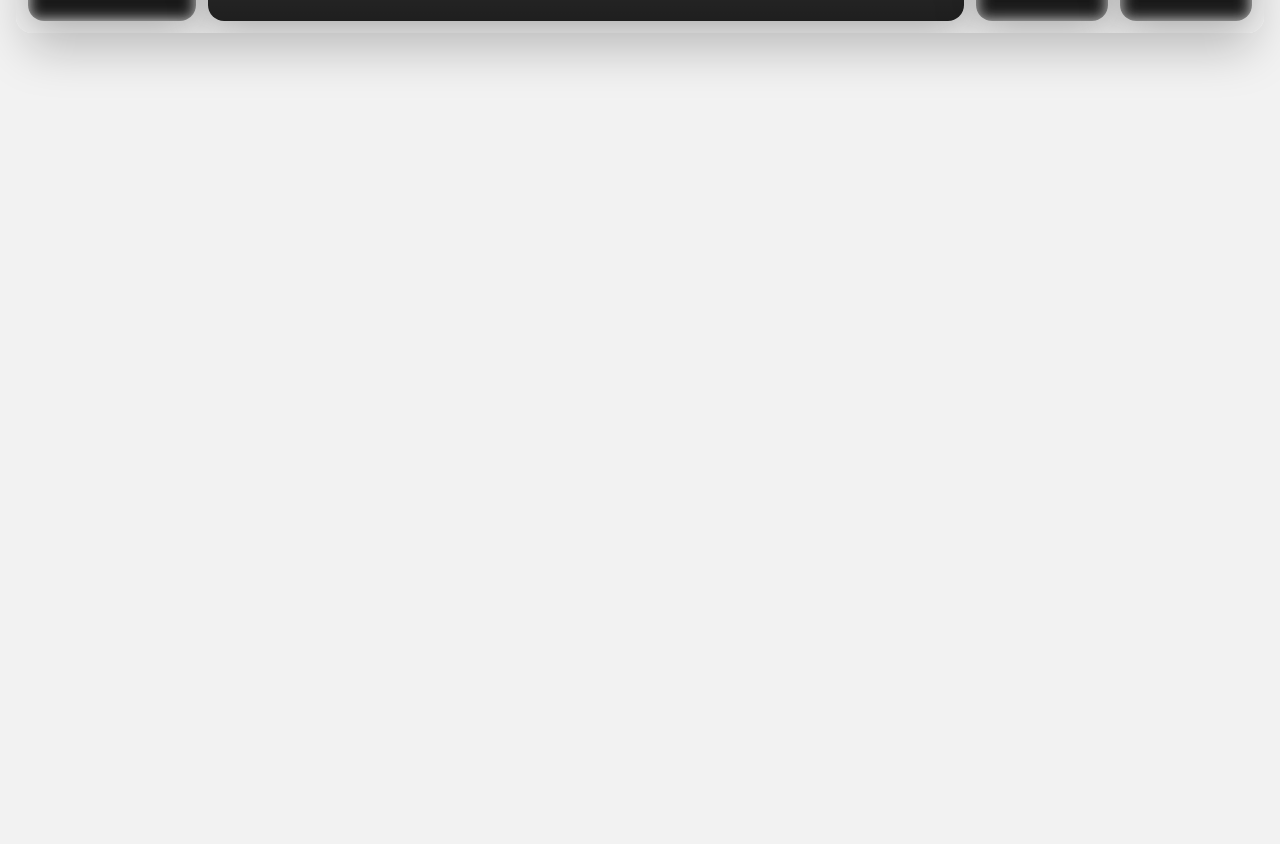
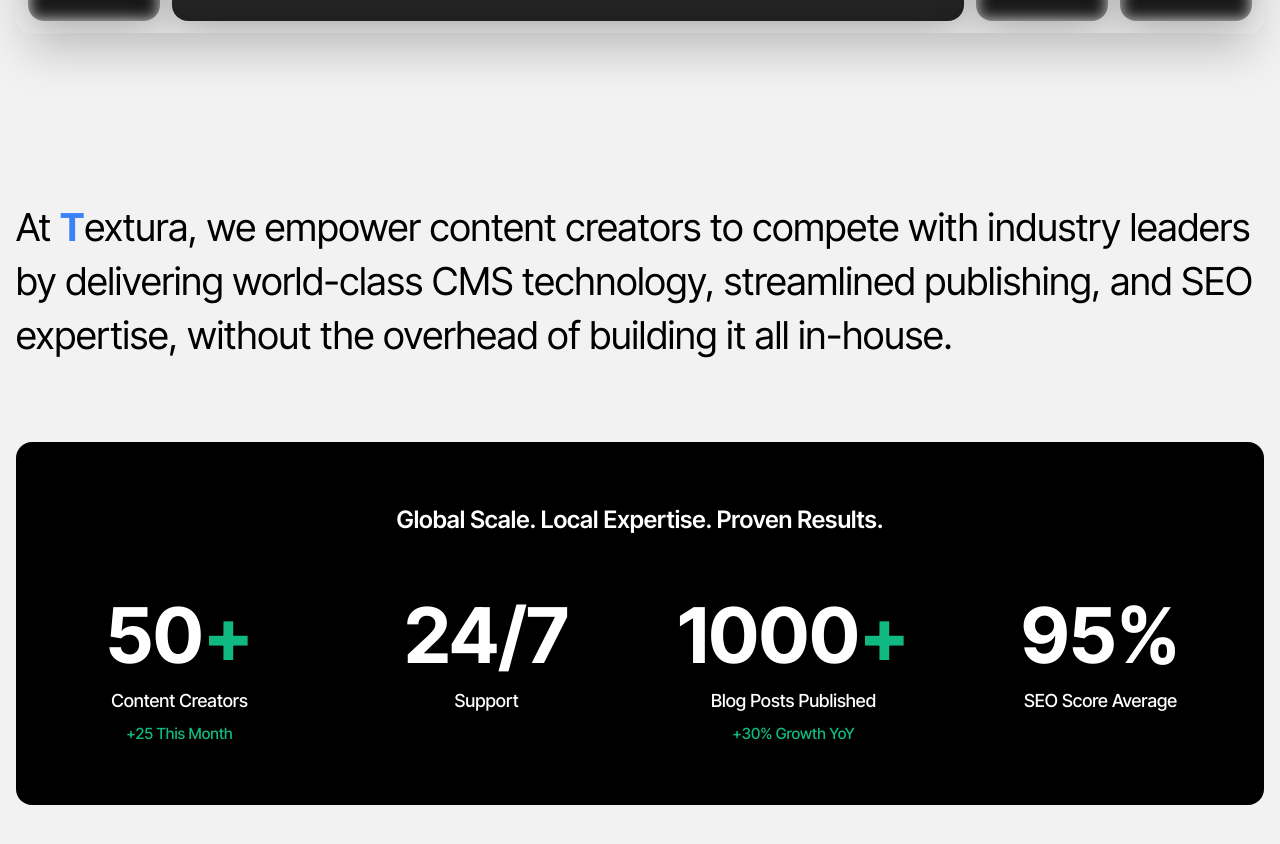
Before and after one commit to deepesh-sr/Textura, a React (Vite) app: page / in a window 1280 px wide. Shown: the part 760-1604 px from the top of the page. Before the commit the page ends 881 px from the top, so only its background shows below. Built offline with nearby package versions, Linux system fonts and the light colour scheme; grey boxes are pictures that could not be loaded.

Commit message:
Add stats section with framer motion.

```diff
--- a/src/App.jsx
+++ b/src/App.jsx
@@ -1,12 +1,14 @@
 import './App.css'
 import Navbar from './components/Navbar'
 import HeroSlider from './components/HeroSlider'
+import StatsSection from './components/StatsSection'
 
 function App() {
   return (
     <>
       <Navbar />
       <HeroSlider />
+      <StatsSection />
     </>
   )
 }
--- /dev/null
+++ b/src/components/StatsSection.jsx
@@ -0,0 +1,200 @@
+import { useEffect, useRef, useState } from 'react';
+import { motion, useInView } from 'framer-motion';
+
+const StatsSection = () => {
+  const textRef = useRef(null);
+  const statsRef = useRef(null);
+  const isTextInView = useInView(textRef, { once: true, amount: 0.3 });
+  const isStatsInView = useInView(statsRef, { once: true, amount: 0.5 });
+
+  const text = "At Textura, we empower content creators to compete with industry leaders by delivering world-class CMS technology, streamlined publishing, and SEO expertise, without the overhead of building it all in-house.";
+
+  const stats = [
+    {
+      number: 50,
+      suffix: '+',
+      label: 'Content Creators',
+      subLabel: '+25 This Month',
+      color: '#10B981'
+    },
+    {
+      number: 24,
+      suffix: '/7',
+      label: 'Support',
+      subLabel: '',
+      color: '#FFFFFF'
+    },
+    {
+      number: 1000,
+      suffix: '+',
+      label: 'Blog Posts Published',
+      subLabel: '+30% Growth YoY',
+      color: '#10B981'
+    },
+    {
+      number: 95,
+      suffix: '%',
+      label: 'SEO Score Average',
+      subLabel: '',
+      color: '#FFFFFF'
+    }
+  ];
+
+  return (
+    <section className="bg-pure-white" style={{ padding: '80px 16px' }}>
+      {/* Animated Text Section */}
+      <div className="max-w-350 mx-auto" style={{ marginBottom: '80px' }}>
+        <motion.p
+          ref={textRef}
+          className="text-pure-black leading-relaxed"
+          style={{
+            fontFamily: "'Inter Tight', sans-serif",
+            fontSize: 'clamp(1.5rem, 3vw, 2.5rem)',
+            lineHeight: '1.4'
+          }}
+        >
+          {text.split('').map((char, index) => (
+            <motion.span
+              key={index}
+              initial={{ opacity: 0 }}
+              animate={isTextInView ? { opacity: 1 } : { opacity: 0 }}
+              transition={{
+                duration: 0.03,
+                delay: index * 0.02
+              }}
+              style={{
+                color: char === 'T' && index < 10 ? '#3B82F6' : 'inherit',
+                fontWeight: char === 'T' && index < 10 ? 'bold' : 'normal'
+              }}
+            >
+              {char}
+            </motion.span>
+          ))}
+        </motion.p>
+      </div>
+
+      {/* Stats Box */}
+      <motion.div
+        ref={statsRef}
+        className="max-w-350 mx-auto bg-pure-black rounded-2xl"
+        style={{ padding: '60px 40px' }}
+        initial={{ opacity: 0, y: 50 }}
+        animate={isStatsInView ? { opacity: 1, y: 0 } : { opacity: 0, y: 50 }}
+        transition={{ duration: 0.6 }}
+      >
+        {/* Tagline */}
+        <h3
+          className="text-white text-center"
+          style={{
+            fontFamily: "'Inter Tight', sans-serif",
+            fontSize: 'clamp(1.25rem, 2vw, 1.5rem)',
+            fontWeight: '600',
+            marginBottom: '60px'
+          }}
+        >
+          Global Scale. Local Expertise. Proven Results.
+        </h3>
+
+        {/* Stats Grid */}
+        <div
+          className="grid grid-cols-1 md:grid-cols-2 lg:grid-cols-4"
+          style={{ gap: '60px' }}
+        >
+          {stats.map((stat, index) => (
+            <StatCard
+              key={index}
+              stat={stat}
+              isInView={isStatsInView}
+              delay={index * 0.1}
+            />
+          ))}
+        </div>
+      </motion.div>
+    </section>
+  );
+};
+
+const StatCard = ({ stat, isInView, delay }) => {
+  const [count, setCount] = useState(0);
+
+  useEffect(() => {
+    if (!isInView) return;
+
+    let startTime;
+    const duration = 2000; // 2 seconds
+    const startValue = 0;
+    const endValue = stat.number;
+
+    const animate = (currentTime) => {
+      if (!startTime) startTime = currentTime;
+      const progress = Math.min((currentTime - startTime) / duration, 1);
+
+      // Easing function for smooth animation
+      const easeOutQuart = 1 - Math.pow(1 - progress, 4);
+      const currentCount = Math.floor(easeOutQuart * (endValue - startValue) + startValue);
+
+      setCount(currentCount);
+
+      if (progress < 1) {
+        requestAnimationFrame(animate);
+      }
+    };
+
+    const timer = setTimeout(() => {
+      requestAnimationFrame(animate);
+    }, delay * 1000);
+
+    return () => clearTimeout(timer);
+  }, [isInView, stat.number, delay]);
+
+  return (
+    <motion.div
+      className="text-center"
+      initial={{ opacity: 0, y: 20 }}
+      animate={isInView ? { opacity: 1, y: 0 } : { opacity: 0, y: 20 }}
+      transition={{ duration: 0.5, delay }}
+    >
+      {/* Number */}
+      <div
+        className="text-white font-bold"
+        style={{
+          fontFamily: "'Inter Tight', sans-serif",
+          fontSize: 'clamp(3rem, 6vw, 5rem)',
+          lineHeight: '1',
+          marginBottom: '12px'
+        }}
+      >
+        {count}
+        <span style={{ color: stat.color }}>{stat.suffix}</span>
+      </div>
+
+      {/* Label */}
+      <div
+        className="text-white font-medium"
+        style={{
+          fontFamily: "'Inter Tight', sans-serif",
+          fontSize: 'clamp(1rem, 1.5vw, 1.125rem)',
+          marginBottom: '8px'
+        }}
+      >
+        {stat.label}
+      </div>
+
+      {/* Sub Label */}
+      {stat.subLabel && (
+        <div
+          className="font-medium"
+          style={{
+            fontFamily: "'Inter Tight', sans-serif",
+            fontSize: 'clamp(0.875rem, 1.2vw, 1rem)',
+            color: stat.color
+          }}
+        >
+          {stat.subLabel}
+        </div>
+      )}
+    </motion.div>
+  );
+};
+
+export default StatsSection;
```
